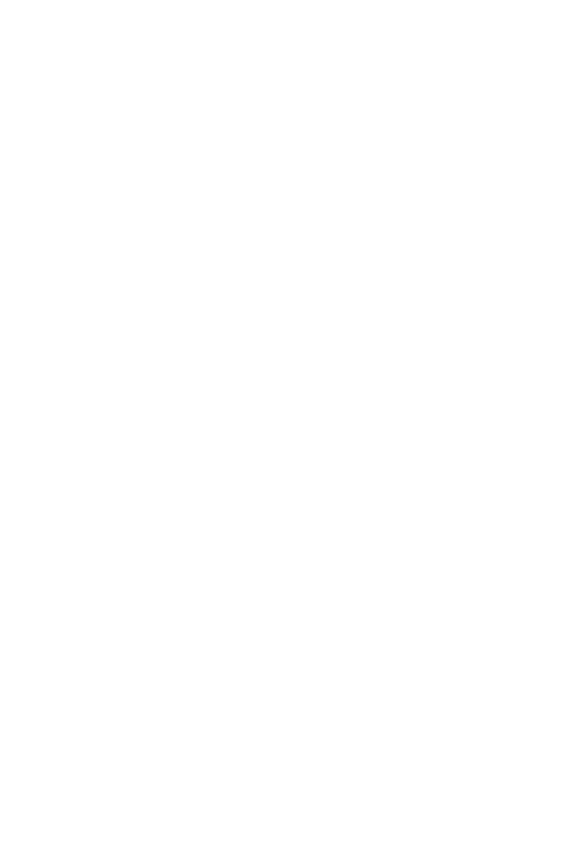
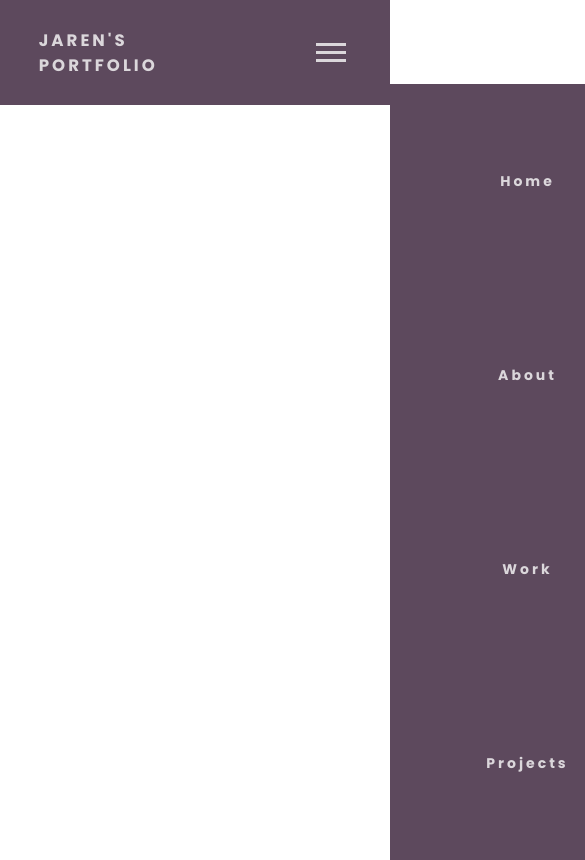
Before and after one commit to jaren-ramirez/jaren_portfolio_website, a plain HTML site: page index.html in a window 390 px wide. Shown: the top 860 px of the page, 585 px wide, since content can reach past the window. Drawn offline with Linux system fonts and the light colour scheme.

Commit message:
getting basic navbar functionality up. Why did i think custom css was a good idea

```diff
--- /dev/null
+++ b/app.js
@@ -0,0 +1,15 @@
+const navSlide = () => {
+    const burger = document.querySelector('.burger');
+    const nav = document.querySelector('.nav-links');
+
+    burger.addEventListener('click', () =>{
+        nav.classList.toggle('nav-active');
+    });
+
+}
+
+const app = ()=>{
+    navSlide();
+}
+
+app();
--- a/index.html
+++ b/index.html
@@ -1,41 +1,29 @@
 <!DOCTYPE html>
-<html lang="en">
+<html>
     <head>
-        <meta charset="utf-8">
-        <title>Jaren's Portfolio</title>
-        <meta name="viewport" content="width=device-width initial-scale=1.0">
-        <meta name="description" content="Jaren Ramirez Portfolio Webpage">
-        <meta name="keywords" content="Jaren,Ramirez,portfolio,resume">
+        <meta charset="UTF-8">
+        <meta name="viewport" content="width=device-width, initial-scale=1.0">
+        <title>Test</title>
+        <link rel="stylesheet" href="style.css">
+        <link rel="preconnect" href="https://fonts.googleapis.com">
+        <link rel="preconnect" href="https://fonts.gstatic.com" crossorigin>
+        <link href="https://fonts.googleapis.com/css2?family=Poppins:ital,wght@0,100;0,200;0,300;0,400;0,500;0,600;0,700;0,800;0,900;1,100;1,200;1,300;1,400;1,500;1,600;1,700;1,800;1,900&display=swap" rel="stylesheet">
     </head>
     <body>
-        <div id="navigation-bar">
-            <!-- This navigation bar should bring me to the correct location in the dom
-            maybe a dropdown in projects that also slides to the correct space in the dom -->
-        </div>
-        <div id="main-content">
-            <div id="about-me">
-                <!-- I want to have pop ups to tell who i am
-                Like pop ups of my cat with information maybe a modal?
-                I should use libraries but i want to get really good with html
-                css and javascript -->
+        <nav>
+            <div class="logo"><h5>Jaren's Portfolio</h5></div>
+            <ul class="nav-links">
+                <li><a href="#">Home</a></li>
+                <li><a href="#">About</a></li>
+                <li><a href="#">Work</a></li>
+                <li><a href="#">Projects</a></li>
+            </ul>
+            <div class="burger">
+                <div class="line1"></div>
+                <div class="line2"></div>
+                <div class="line3"></div>
             </div>
-            <div id="projects">
-                <!-- I want this to move sidewas by manipulating the dom
-                I would like to try and avoid libraries to do what i want -->
-            </div>
-            <div id="resume">
-                <!-- This will be super simple just an area to put my resume and hopeully get people
-                into who i am -->
-            </div>
-        </div>
-        <div id="contact-me">
-            <!-- A contact me modal or possibly just links to my email-->
-        </div>
+        </nav>
+        <script src="app.js"></script>
     </body>
-
-    <script>
-        //This is where all of my dom manipulation will happen. Should i use vanilla js
-        //or should i use jquery
-        //For this I want to avoid giant frameworks
-    </script>
 </html>
--- /dev/null
+++ b/style.css
@@ -0,0 +1,99 @@
+body{
+    margin: 0px;
+    padding: 0px;
+    box-sizing:border-box;
+}
+
+nav{
+    display: flex;
+    justify-content: space-around;
+    align-items: center;
+    min-height: 8vh;
+    font-family:'Poppins', sans-serif;
+    background-color: #5d495d ;
+}
+
+.logo{
+    color:rgba(255, 255, 255, 0.781);
+    text-transform: uppercase;
+    letter-spacing: 3px;
+    font-size: 20px;
+    width: 50%;
+
+}
+
+.nav-links{
+    display: flex;
+    justify-content: space-around;
+    width: 25%;
+
+}
+
+.nav-links li{
+    list-style: none;
+
+}
+
+.nav-links a{
+    color:rgba(255, 255, 255, 0.781);
+    text-decoration: none;
+    letter-spacing: 3px;
+    font-weight: bold;
+    font-size: 14px;
+}
+
+.burger{
+    display: none;
+    cursor: pointer;
+}
+
+.burger div{
+ width: 30px;
+ height: 3px;
+ background-color:rgba(255, 255, 255, 0.781);
+ margin: 5px;
+}
+
+@media screen and (max-width: 768px){
+    body{
+        overflow-x: hidden;
+    }
+    .nav-links{
+        position: absolute;
+        right: 0px;
+        height: 92vh;
+        top: 8vh;
+        display: flex;
+        flex-direction: column;
+        align-items: center;
+        width: 50%;
+        background-color: #5d495d ;
+        transform: translateX(100%);
+
+
+    }
+    .nav-links li{
+        opacity: 10;
+    }
+    .burger{
+        display: block;
+    }
+}
+
+
+
+@media screen and (max-width: 1024px) and (min-width:769px){
+    .nav-links{
+        width: 40%;
+    }
+}
+@media screen and (max-width: 1279px) and (min-width: 1025px){
+    .nav-links{
+        width: 28%;
+    }
+}
+
+.nav-active{
+    transition: transform 0.5s ease-in;
+    transform: translateX(0);
+}
```
